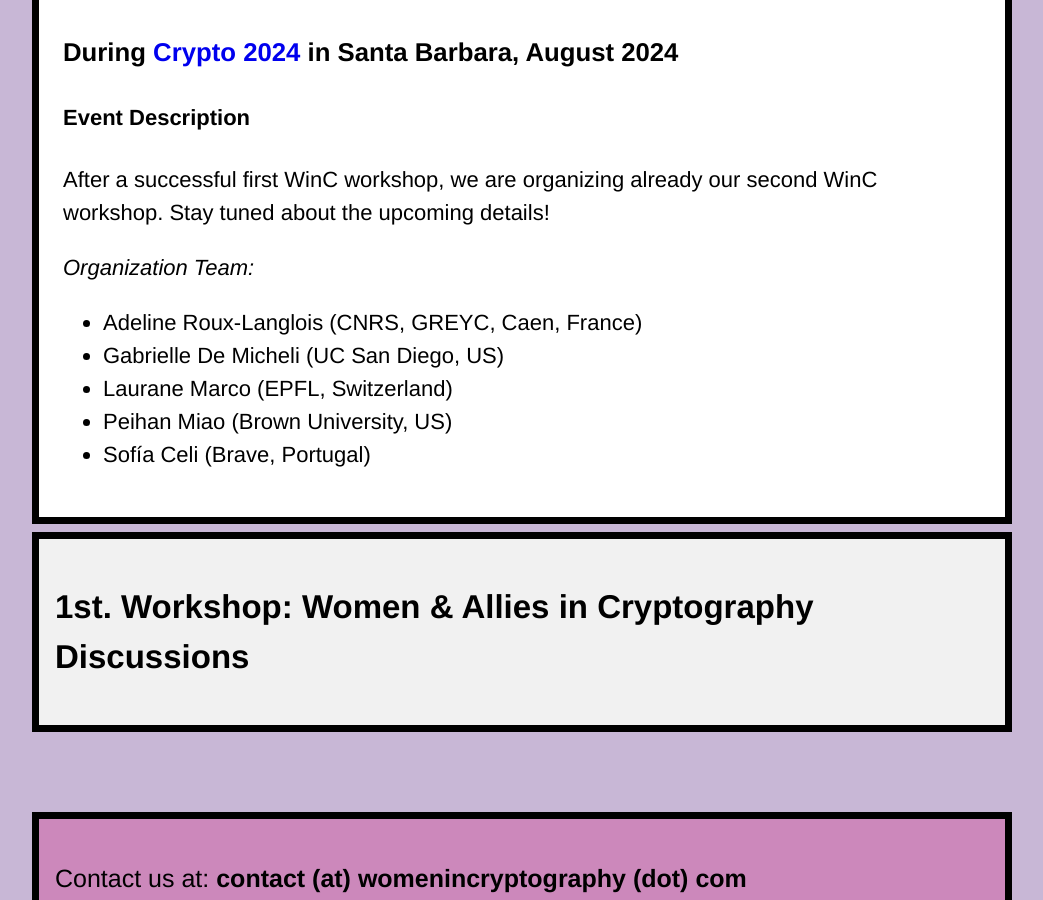
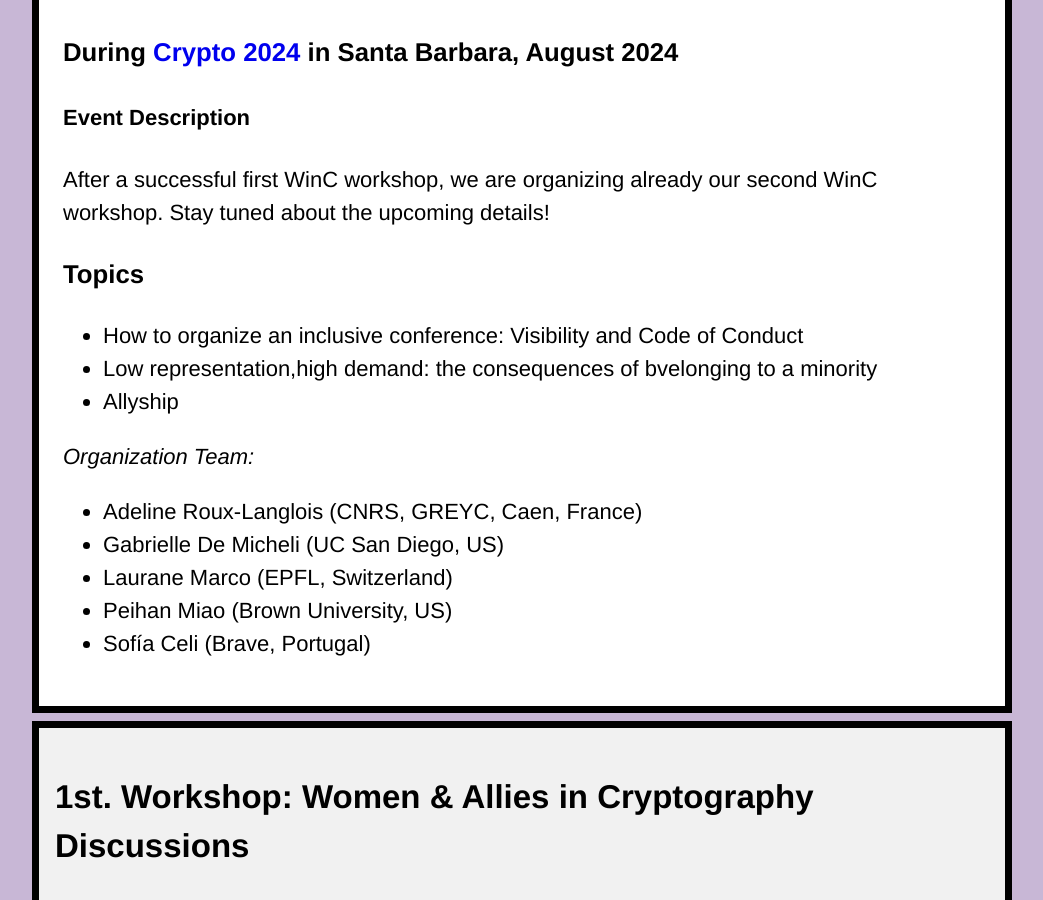
Before and after one commit to women-in-cryptography/women-in-cryptography-website, a Jekyll site: the page built from workshop.html, in a window 1280 px wide and 900 px high, scrolled down 897 px. Shown: the whole window, without its empty margins (118-1161 px from the left). Built offline with Jekyll 4.4.1, drawn with Linux system fonts in a browser that asks for light colours; a style sheet for code colours, icons or effects is not loaded.

Commit message:
Update workshop.html

```diff
--- a/workshop.html
+++ b/workshop.html
@@ -27,6 +27,12 @@
   <p>
     After a successful first WinC workshop, we are organizing already our second WinC workshop. Stay tuned about the upcoming details!
   </p>
+	<h3>Topics </h3>
+ <ul>
+    <li>How to organize an inclusive conference: Visibility and Code of Conduct</li>
+    <li> Low representation,high demand: the consequences of bvelonging to a minority </li>
+    <li> Allyship </li>
+  </ul>
 
   <p><i>Organization Team:</i></p>
   <ul>
```
